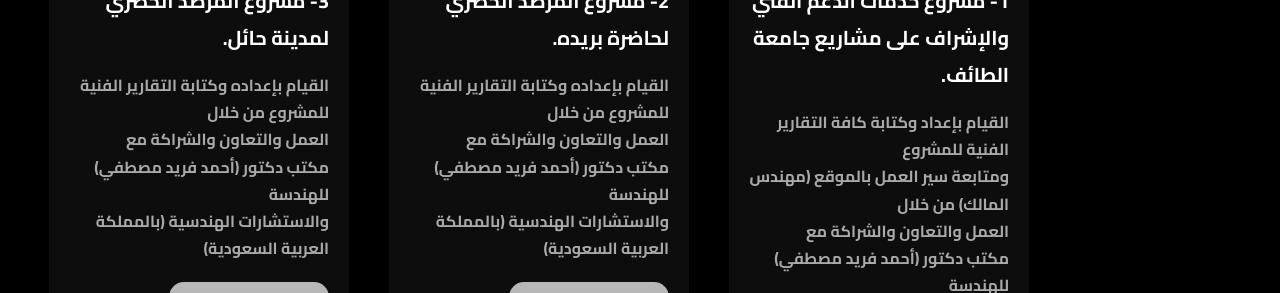
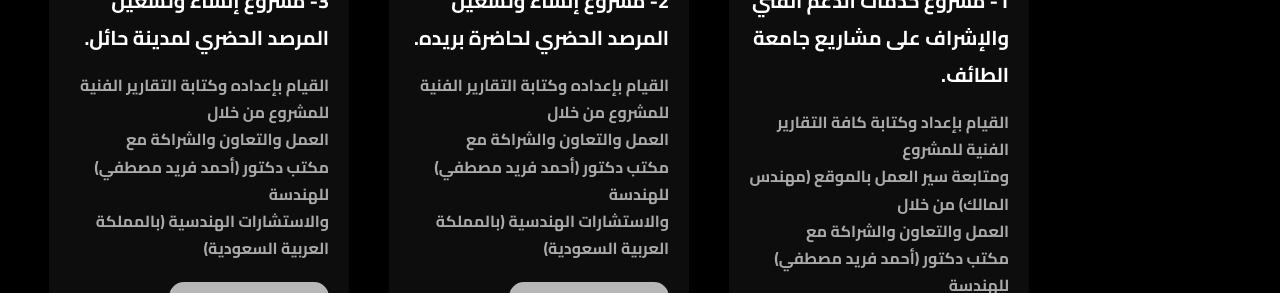
Before and after one commit to Anasaskar/khaledaskar, a plain HTML site: page projects.html in a window 1280 px wide. Shown: the part 259-552 px from the top of the page. Drawn offline with nearby package versions, Linux system fonts and the light colour scheme.

Commit message:
Update projects.html

```diff
--- a/projects.html
+++ b/projects.html
@@ -60,7 +60,7 @@
         <div class="project">
             <br>
             <br>
-            <h3>2- مشروع المرصد الحضري لحاضرة بريده.</h3>
+            <h3>2- مشروع إنشاء وتشغيل المرصد الحضري لحاضرة بريده.</h3>
             <p>
                 القيام بإعداده وكتابة التقارير الفنية للمشروع من خلال <br>
                 العمل والتعاون والشراكة مع<br>
@@ -81,7 +81,7 @@
         <div class="project">
             <br>
             <br>
-            <h3>3- مشروع المرصد الحضري لمدينة حائل.</h3>
+            <h3>3- مشروع إنشاء وتشغيل المرصد الحضري لمدينة حائل.</h3>
             <p>
                 القيام بإعداده وكتابة التقارير الفنية للمشروع من خلال <br>
                 العمل والتعاون والشراكة مع<br>
```
